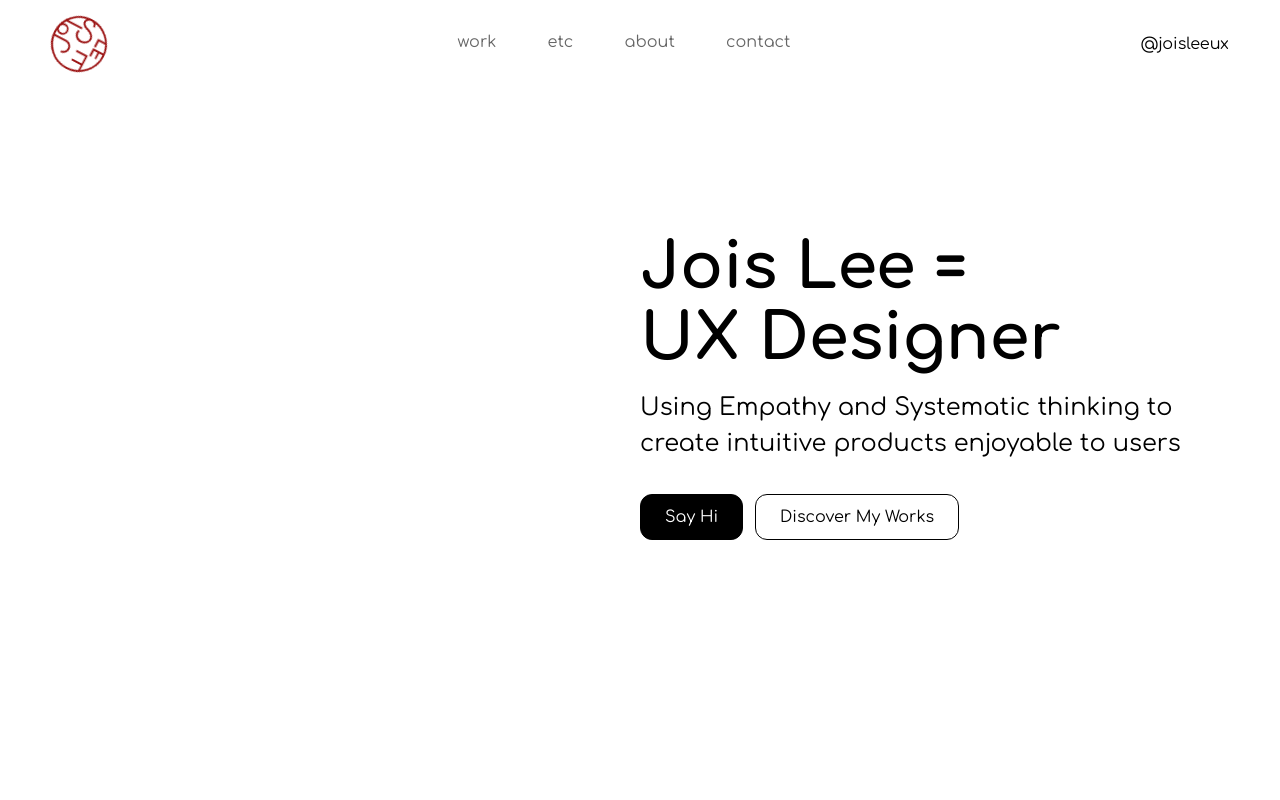
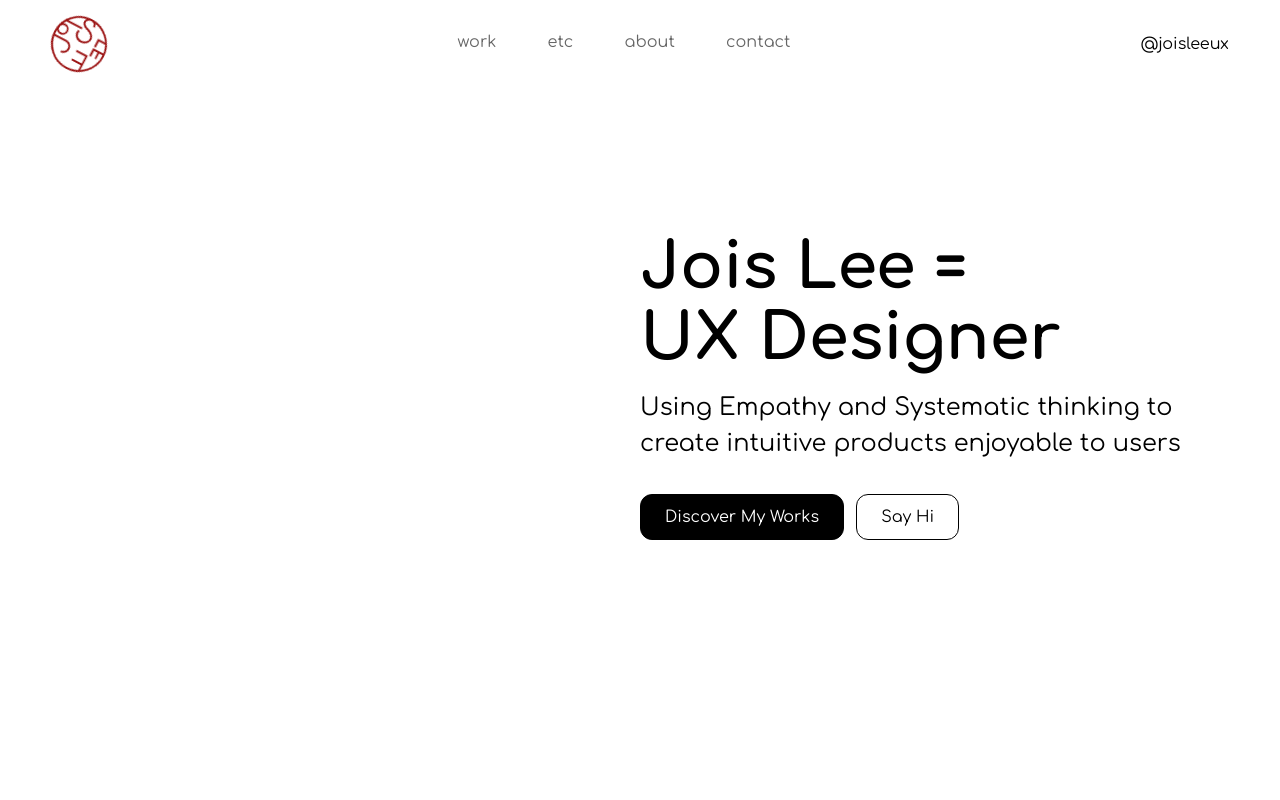
Before and after one commit to pashapear/jois-lee, a Next.js app: page / in a window 1280 px wide. Shown: the top 800 px of the page. Built offline with nearby package versions, Linux system fonts and the light colour scheme.

Commit message:
landing page tweak

```diff
--- a/components/pages/landing.js
+++ b/components/pages/landing.js
@@ -48,11 +48,11 @@ export const LandingPage = () => {
 					enjoyable to users
 				</Blurb>
 				<Buttons>
+					<Link href={WORK_ROUTE}>
+						<BlackButton>Discover My Works</BlackButton>
+					</Link>
 					<Link href={CONTACT_ROUTE}>
-						<BlackButton>Say Hi</BlackButton>
-					</Link>
-					<Link href={WORK_ROUTE}>
-						<ClearButton>Discover My Works</ClearButton>
+						<ClearButton>Say Hi</ClearButton>
 					</Link>
 				</Buttons>
 			</InnerWrapper>
```
